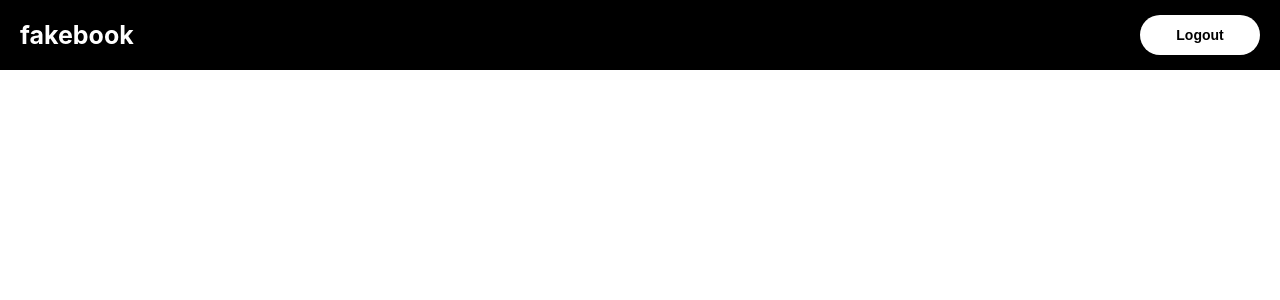
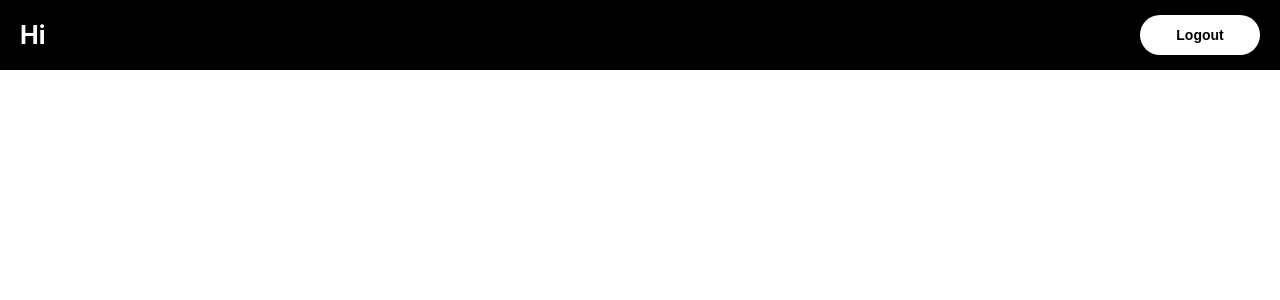
Before and after one commit to Mohamedkaif10/Lamda, a React (Create React App) app in the folder client/: page / in a window 1280 px wide. Shown: the top 300 px of the page. Built offline with nearby package versions, Linux system fonts and the light colour scheme; sample sign-in values are in the browser's storage.

Commit message:
commiitting

```diff
--- a/client/src/components/Main/index.jsx
+++ b/client/src/components/Main/index.jsx
@@ -9,7 +9,7 @@ const Main = () => {
 	return (
 		<div className={styles.main_container}>
 			<nav className={styles.navbar}>
-				<h1>fakebook</h1>
+				<h1>Hi</h1>
 				<button className={styles.white_btn} onClick={handleLogout}>
 					Logout
 				</button>
```
